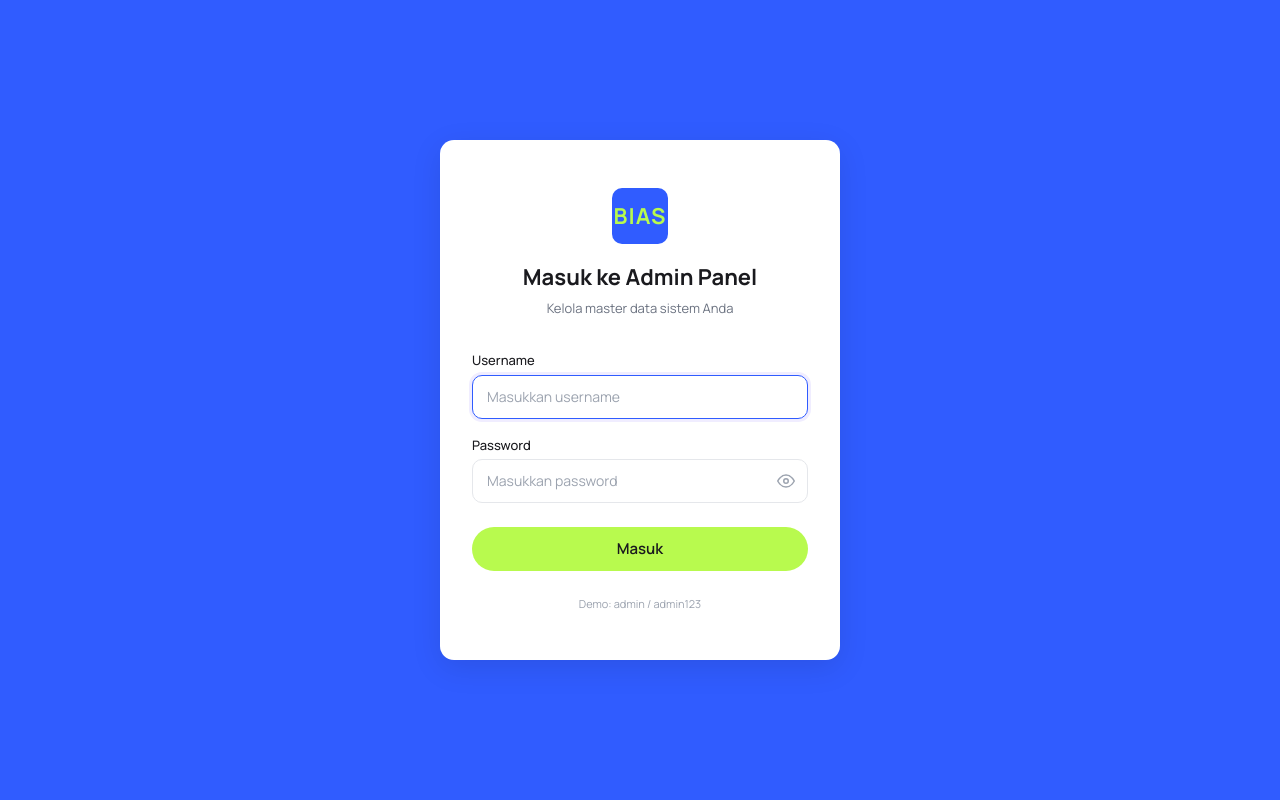
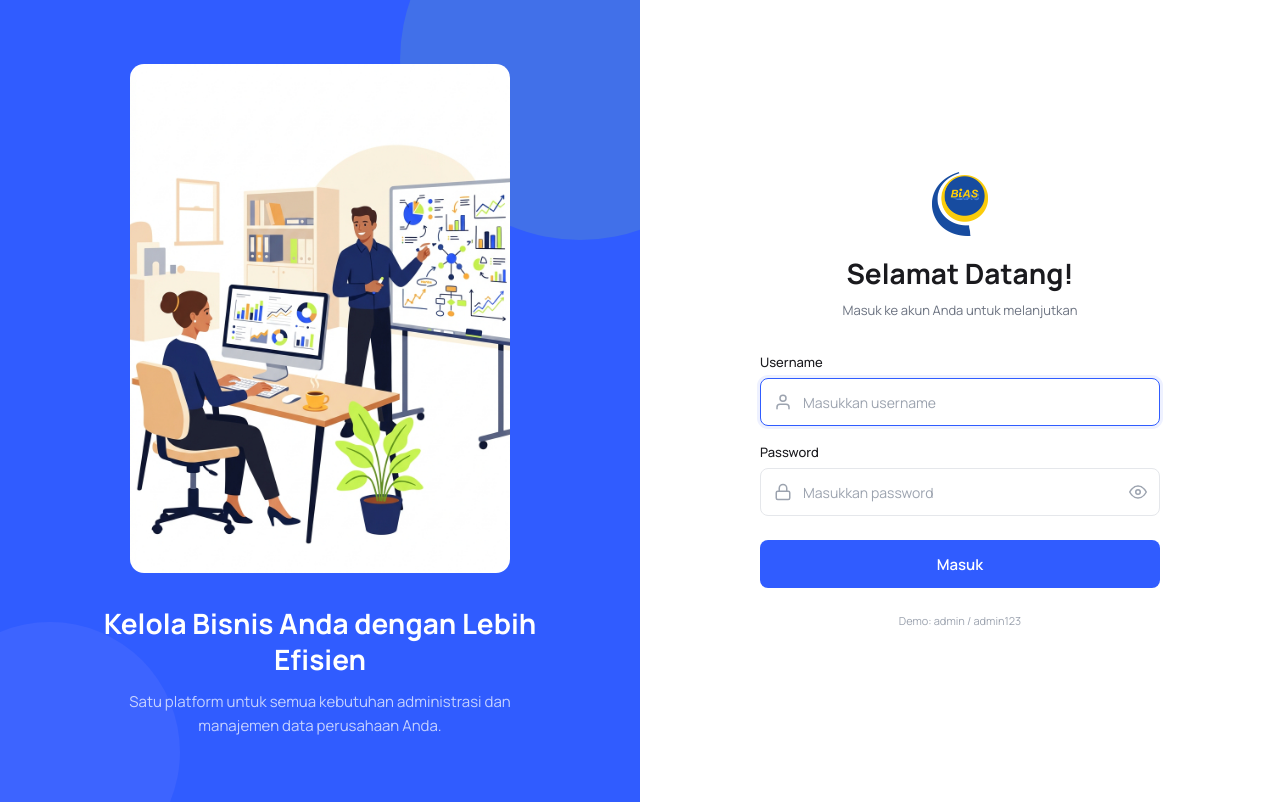
Before and after one commit to mhmdhabibb/biasapp-frontend, a Vue app in the folder biasappfe/: page /login in a window 1280 px wide. Built offline with nearby package versions, Linux system fonts and the light colour scheme.

Commit message:
feat: change logo and recreate login page

```diff
--- a/biasappfe/src/components/layout/Sidebar.vue
+++ b/biasappfe/src/components/layout/Sidebar.vue
@@ -107,7 +107,7 @@ const iconPaths: Record<string, string> = {
 
   <aside class="sidebar" :class="{ 'sidebar-open': open }">
     <div class="sidebar-header">
-      <div class="sidebar-logo">BIAS</div>
+      <img class="sidebar-logo" src="@/assets/bias-logo.png" alt="BIAS" />
       <span class="sidebar-app-name">Admin Panel</span>
     </div>
 
@@ -225,17 +225,9 @@ const iconPaths: Record<string, string> = {
 }
 
 .sidebar-logo {
-  display: flex;
-  align-items: center;
-  justify-content: center;
   width: 32px;
   height: 32px;
-  border-radius: var(--radius-sm);
-  background: var(--color-primary);
-  color: #fff;
-  font-size: var(--font-size-sm);
-  font-weight: var(--font-weight-bold);
-  letter-spacing: 0.5px;
+  object-fit: contain;
   flex-shrink: 0;
 }
 
--- a/biasappfe/src/pages/LoginPage.vue
+++ b/biasappfe/src/pages/LoginPage.vue
@@ -20,11 +20,28 @@ function handleSubmit() {
 
 <template>
   <div class="login-page">
-    <div class="login-card">
+    <!-- Left panel — illustration -->
+    <div class="login-left" aria-hidden="true">
+      <div class="login-left-content">
+        <img
+          class="left-illustration"
+          src="@/assets/login-illustration.jpg"
+          alt=""
+        >
+        <h2 class="left-heading">Kelola Bisnis Anda dengan Lebih Efisien</h2>
+        <p class="left-subtext">
+          Satu platform untuk semua kebutuhan administrasi dan manajemen data perusahaan Anda.
+        </p>
+      </div>
+    </div>
+
+    <!-- Right panel — form -->
+    <div class="login-right">
+      <div class="login-form-wrapper">
         <div class="login-header">
-        <div class="login-logo">BIAS</div>
-        <h1 class="login-title">Masuk ke Admin Panel</h1>
-        <p class="login-subtitle">Kelola master data sistem Anda</p>
+          <img class="login-logo" src="@/assets/bias-logo.png" alt="BIAS">
+          <h1 class="login-title">Selamat Datang!</h1>
+          <p class="login-subtitle">Masuk ke akun Anda untuk melanjutkan</p>
         </div>
 
         <form class="login-form" @submit.prevent="handleSubmit">
@@ -34,25 +51,35 @@ function handleSubmit() {
 
           <div class="form-group">
             <label for="login-username" class="form-label">Username</label>
+            <div class="input-wrapper">
+              <svg class="input-icon" width="18" height="18" viewBox="0 0 24 24" fill="none" stroke="currentColor" stroke-width="2" stroke-linecap="round" stroke-linejoin="round">
+                <path d="M20 21v-2a4 4 0 00-4-4H8a4 4 0 00-4 4v2"/>
+                <circle cx="12" cy="7" r="4"/>
+              </svg>
               <input
                 id="login-username"
                 v-model="username"
                 type="text"
-            class="form-input"
+                class="form-input has-icon"
                 placeholder="Masukkan username"
                 autocomplete="username"
                 autofocus
               >
             </div>
+          </div>
 
           <div class="form-group">
             <label for="login-password" class="form-label">Password</label>
-          <div class="password-wrapper">
+            <div class="input-wrapper">
+              <svg class="input-icon" width="18" height="18" viewBox="0 0 24 24" fill="none" stroke="currentColor" stroke-width="2" stroke-linecap="round" stroke-linejoin="round">
+                <rect x="3" y="11" width="18" height="11" rx="2" ry="2"/>
+                <path d="M7 11V7a5 5 0 0110 0v4"/>
+              </svg>
               <input
                 id="login-password"
                 v-model="password"
                 :type="showPassword ? 'text' : 'password'"
-              class="form-input"
+                class="form-input has-icon"
                 placeholder="Masukkan password"
                 autocomplete="current-password"
               >
@@ -74,12 +101,13 @@ function handleSubmit() {
             </div>
           </div>
 
-        <button type="submit" class="btn btn-accent login-submit">
+          <button type="submit" class="login-submit">
             Masuk
           </button>
         </form>
 
         <p class="login-hint">Demo: admin / admin123</p>
+      </div>
     </div>
   </div>
 </template>
@@ -88,19 +116,86 @@ function handleSubmit() {
 .login-page {
   min-height: 100vh;
   display: flex;
+}
+
+/* ── Left panel ── */
+.login-left {
+  flex: 1 1 50%;
+  background: var(--color-primary);
+  display: flex;
   align-items: center;
   justify-content: center;
-  background: var(--color-primary);
-  padding: var(--space-base);
+  padding: var(--space-3xl) var(--space-2xl);
+  position: relative;
+  overflow: hidden;
 }
 
-.login-card {
+.login-left::before {
+  content: '';
+  position: absolute;
+  top: -120px;
+  right: -120px;
+  width: 360px;
+  height: 360px;
+  border-radius: 50%;
+  background: rgba(184, 250, 78, 0.12);
+  pointer-events: none;
+}
+
+.login-left::after {
+  content: '';
+  position: absolute;
+  bottom: -80px;
+  left: -80px;
+  width: 260px;
+  height: 260px;
+  border-radius: 50%;
+  background: rgba(180, 166, 255, 0.1);
+  pointer-events: none;
+}
+
+.login-left-content {
+  position: relative;
+  z-index: 1;
+  max-width: 440px;
+  text-align: center;
+}
+
+.left-illustration {
+  width: 100%;
+  max-width: 380px;
+  height: auto;
+  margin: 0 auto var(--space-xl);
+  border-radius: var(--radius-lg);
+}
+
+.left-heading {
+  font-size: var(--font-size-2xl);
+  font-weight: var(--font-weight-bold);
+  color: #fff;
+  line-height: 1.3;
+  margin-bottom: var(--space-md);
+}
+
+.left-subtext {
+  font-size: var(--font-size-md);
+  color: rgba(255, 255, 255, 0.72);
+  line-height: 1.6;
+}
+
+/* ── Right panel ── */
+.login-right {
+  flex: 1 1 50%;
+  display: flex;
+  align-items: center;
+  justify-content: center;
+  padding: var(--space-2xl) var(--space-xl);
+  background: var(--color-surface);
+}
+
+.login-form-wrapper {
   width: 100%;
   max-width: 400px;
-  background: var(--color-surface);
-  border-radius: var(--radius-lg);
-  padding: var(--space-2xl) var(--space-xl);
-  box-shadow: var(--shadow-lg);
 }
 
 .login-header {
@@ -109,22 +204,14 @@ function handleSubmit() {
 }
 
 .login-logo {
-  display: inline-flex;
-  align-items: center;
-  justify-content: center;
-  width: 56px;
-  height: 56px;
-  border-radius: var(--radius-md);
-  background: var(--color-primary);
-  color: var(--color-accent);
-  font-size: var(--font-size-xl);
-  font-weight: var(--font-weight-bold);
-  letter-spacing: 1px;
-  margin-bottom: var(--space-base);
+  width: 64px;
+  height: 64px;
+  object-fit: contain;
+  margin: 0 auto var(--space-base);
 }
 
 .login-title {
-  font-size: var(--font-size-xl);
+  font-size: var(--font-size-2xl);
   font-weight: var(--font-weight-bold);
   color: var(--color-text);
   margin-bottom: var(--space-xs);
@@ -135,6 +222,7 @@ function handleSubmit() {
   color: var(--color-text-secondary);
 }
 
+/* ── Form ── */
 .login-form {
   display: flex;
   flex-direction: column;
@@ -150,19 +238,62 @@ function handleSubmit() {
   font-weight: var(--font-weight-medium);
 }
 
-.password-wrapper {
-  position: relative;
+.form-group {
+  display: flex;
+  flex-direction: column;
+  gap: 6px;
 }
 
-.password-wrapper .form-input {
+.form-label {
+  font-size: var(--font-size-sm);
+  font-weight: var(--font-weight-medium);
+  color: var(--color-text);
+}
+
+.input-wrapper {
+  position: relative;
+  display: flex;
+  align-items: center;
+}
+
+.input-icon {
+  position: absolute;
+  left: 14px;
+  color: var(--color-text-muted);
+  pointer-events: none;
+  flex-shrink: 0;
+}
+
+.form-input.has-icon {
+  padding-left: 42px;
   padding-right: 44px;
+}
+
+.form-input {
+  width: 100%;
+  height: 48px;
+  padding: 0 var(--space-base);
+  border: 1px solid var(--color-border);
+  border-radius: var(--radius-base);
+  font-size: var(--font-size-base);
+  color: var(--color-text);
+  background: var(--color-surface);
+  transition: border-color var(--transition-fast), box-shadow var(--transition-fast);
+}
+
+.form-input::placeholder {
+  color: var(--color-text-muted);
+}
+
+.form-input:focus {
+  outline: none;
+  border-color: var(--color-primary);
+  box-shadow: 0 0 0 3px var(--color-primary-surface);
 }
 
 .password-toggle {
   position: absolute;
   right: 4px;
-  top: 50%;
-  transform: translateY(-50%);
   display: flex;
   align-items: center;
   justify-content: center;
@@ -179,9 +310,24 @@ function handleSubmit() {
 
 .login-submit {
   width: 100%;
-  min-height: 44px;
+  height: 48px;
+  margin-top: var(--space-sm);
+  border: none;
+  border-radius: var(--radius-base);
+  background: var(--color-primary);
+  color: #fff;
   font-size: var(--font-size-md);
-  margin-top: var(--space-sm);
+  font-weight: var(--font-weight-semibold);
+  cursor: pointer;
+  transition: background var(--transition-fast), transform var(--transition-fast);
+}
+
+.login-submit:hover {
+  background: var(--color-primary-dark);
+}
+
+.login-submit:active {
+  transform: scale(0.985);
 }
 
 .login-hint {
@@ -190,4 +336,30 @@ function handleSubmit() {
   font-size: var(--font-size-xs);
   color: var(--color-text-muted);
 }
+
+/* ── Responsive ── */
+@media (max-width: 900px) {
+  .login-page {
+    flex-direction: column;
+  }
+
+  .login-left {
+    flex: none;
+    padding: var(--space-xl) var(--space-base);
+    min-height: 280px;
+  }
+
+  .left-illustration {
+    max-width: 240px;
+  }
+
+  .left-heading {
+    font-size: var(--font-size-xl);
+  }
+
+  .login-right {
+    flex: 1;
+    padding: var(--space-xl) var(--space-base);
+  }
+}
 </style>
```
Also changed, not shown: biasappfe/src/assets/bias-logo.png (added), biasappfe/src/assets/login-illustration.jpg (added). Lines whose indentation alone changed are shown as unchanged.
